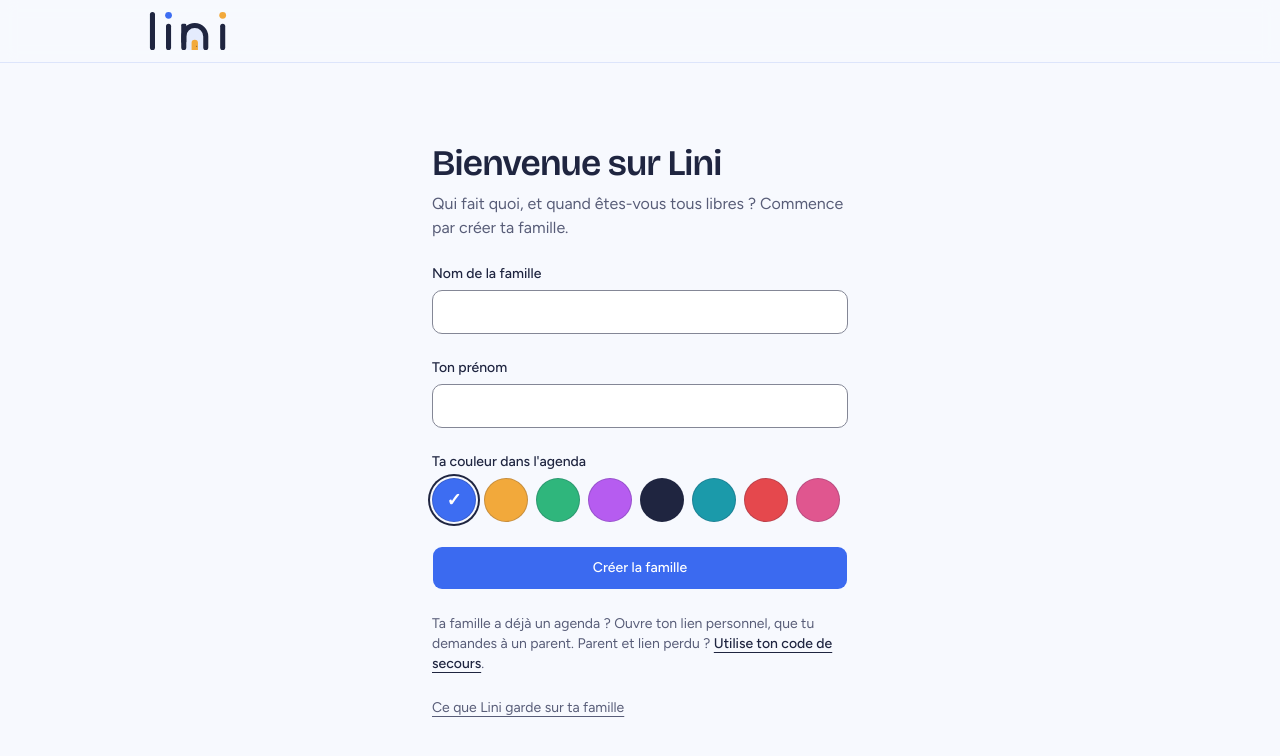
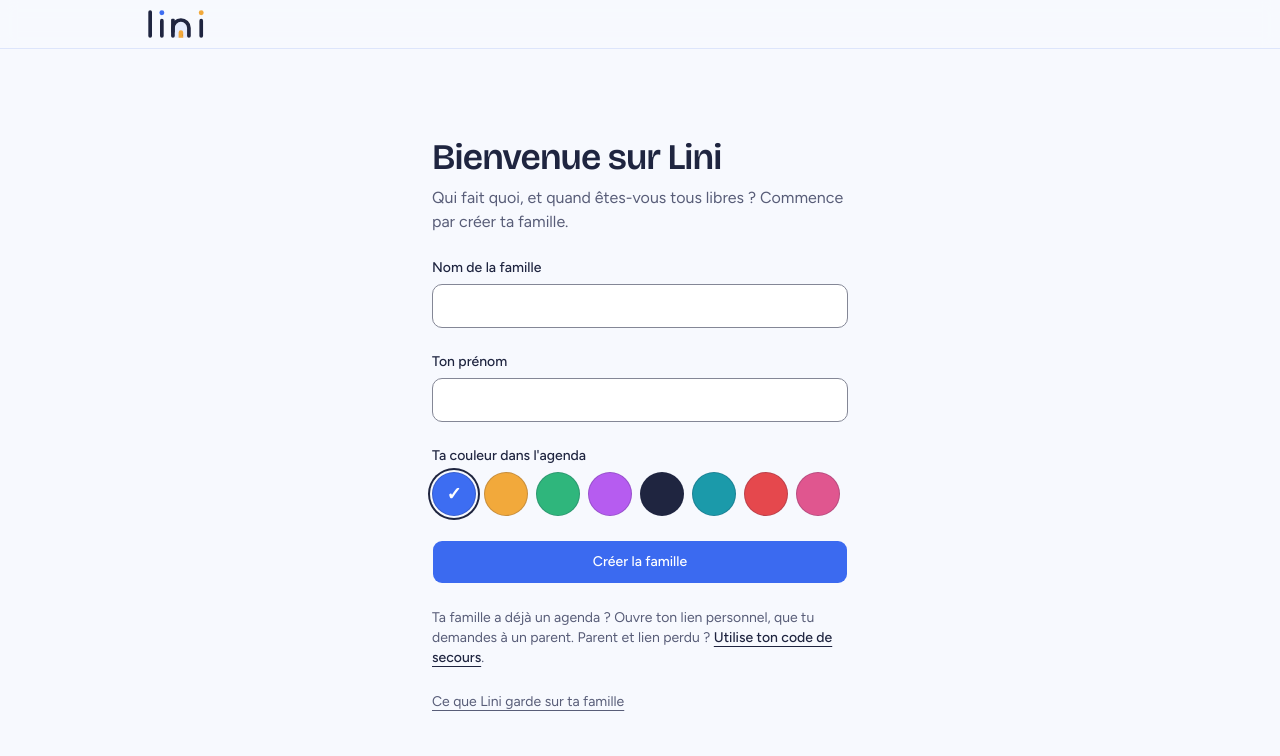
Before and after one commit to dieudonne19/lini, a Next.js app: page /commencer in a window 1280 px wide. Shown: the top 756 px of the page. Built offline with nearby package versions, Linux system fonts and the light colour scheme; no server answers.

Commit message:
fix: make the logo of the app header smaller

```diff
--- a/components/logo.tsx
+++ b/components/logo.tsx
@@ -8,8 +8,8 @@
       <Image
         src="/lini-logo-A.svg"
         alt="Lini"
-        width={88}
-        height={50}
+        width={64}
+        height={36}
         priority
         unoptimized
       />
```
